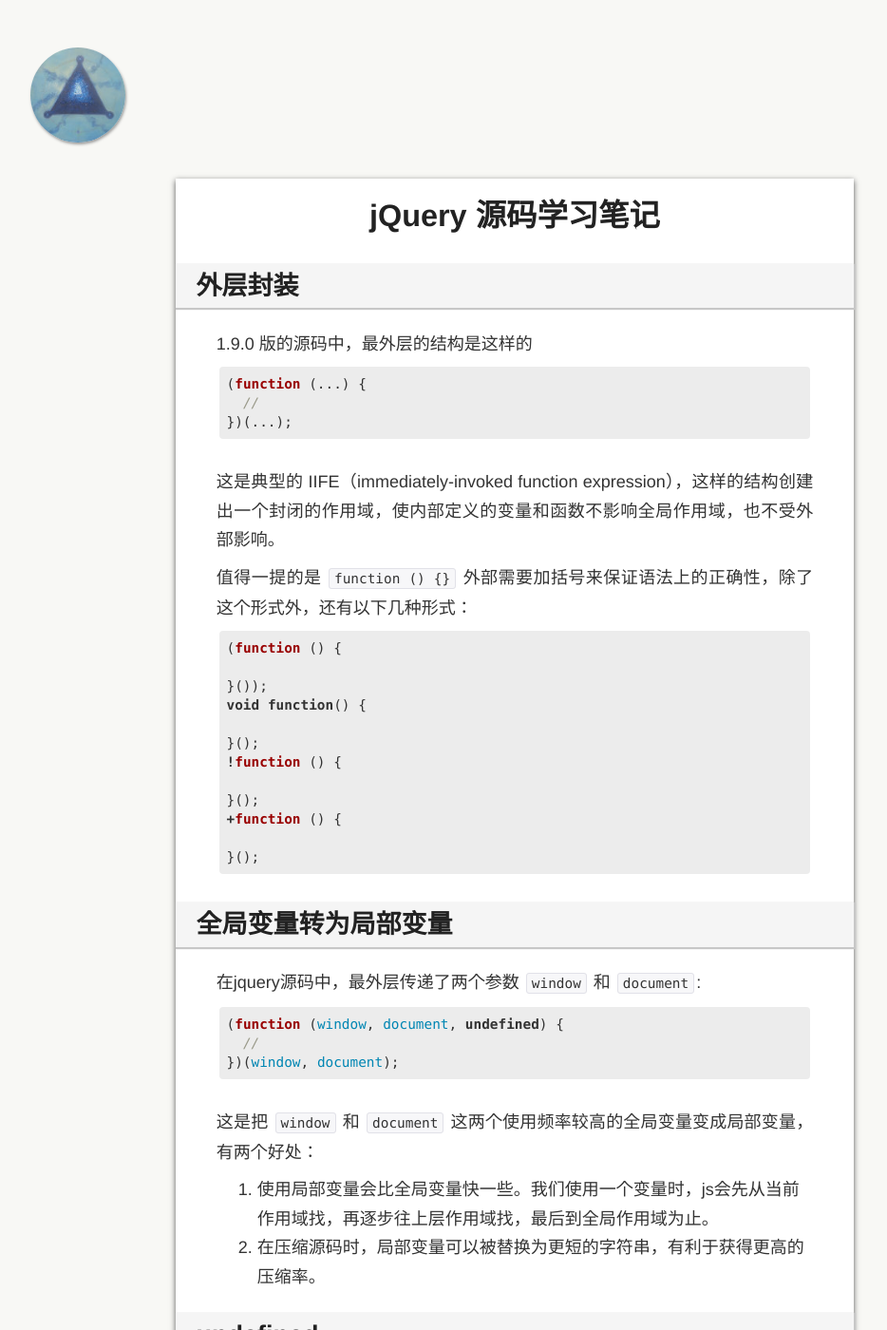
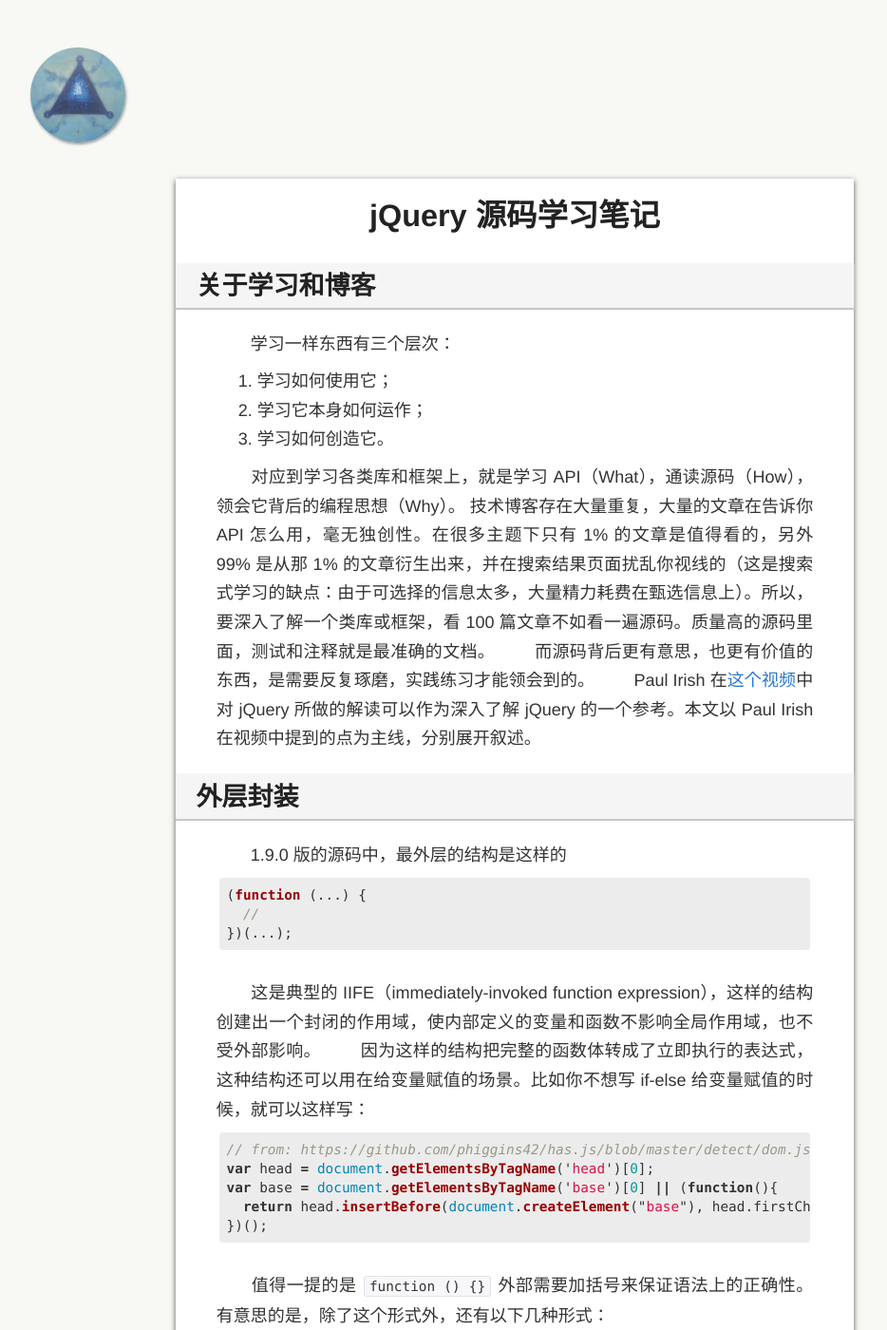
Before and after one commit to ray7551/empty, a Jekyll site: the page built from _posts/2015-08-01-jquery.md, in a window 1280 px wide and 1400 px high. Shown: the whole window at 95% size, without its empty margins (98-1032 px from the left). Built offline with Jekyll 4.4.1, drawn with Linux system fonts in a browser that asks for light colours; nearby versions of some CDN libraries; Markdown is read by kramdown in place of the engine named in the settings; comment, search, counter and statistics services are not loaded; some of the changed text lies outside the part shown.

Commit message:
add paragraph

````diff
--- a/_posts/2015-08-01-jquery.md
+++ b/_posts/2015-08-01-jquery.md
@@ -6,8 +6,20 @@
 tags: javascript
 ---
 
+### 关于学习和博客
+　　学习一样东西有三个层次：
+
+1. 学习如何使用它；
+2. 学习它本身如何运作；
+3. 学习如何创造它。
+
+　　对应到学习各类库和框架上，就是学习 API（What），通读源码（How），领会它背后的编程思想（Why）。
+技术博客存在大量重复，大量的文章在告诉你 API 怎么用，毫无独创性。在很多主题下只有 1% 的文章是值得看的，另外 99% 是从那 1% 的文章衍生出来，并在搜索结果页面扰乱你视线的（这是搜索式学习的缺点：由于可选择的信息太多，大量精力耗费在甄选信息上）。所以，要深入了解一个类库或框架，看 100 篇文章不如看一遍源码。质量高的源码里面，测试和注释就是最准确的文档。
+　　而源码背后更有意思，也更有价值的东西，是需要反复琢磨，实践练习才能领会到的。
+　　Paul Irish 在[这个视频](http://www.youtube.com/watch?v=i_qE1iAmjFg)中对 jQuery 所做的解读可以作为深入了解 jQuery  的一个参考。本文以 Paul Irish 在视频中提到的点为主线，分别展开叙述。
+
 ### 外层封装
-1.9.0 版的源码中，最外层的结构是这样的
+　　1.9.0 版的源码中，最外层的结构是这样的
 
 ```javascript
 (function (...) {
@@ -15,28 +27,37 @@
 })(...);
 ```
 
-这是典型的 IIFE（immediately-invoked function expression），这样的结构创建出一个封闭的作用域，使内部定义的变量和函数不影响全局作用域，也不受外部影响。
+　　这是典型的 IIFE（immediately-invoked function expression），这样的结构创建出一个封闭的作用域，使内部定义的变量和函数不影响全局作用域，也不受外部影响。
+　　因为这样的结构把完整的函数体转成了立即执行的表达式，这种结构还可以用在给变量赋值的场景。比如你不想写 if-else 给变量赋值的时候，就可以这样写：
 
-值得一提的是 `function () {}` 外部需要加括号来保证语法上的正确性，除了这个形式外，还有以下几种形式：
+```javascript
+// from: https://github.com/phiggins42/has.js/blob/master/detect/dom.js#L143
+var head = document.getElementsByTagName('head')[0];
+var base = document.getElementsByTagName('base')[0] || (function(){
+  return head.insertBefore(document.createElement("base"), head.firstChild);
+})();
+```
+
+　　值得一提的是 `function () {}` 外部需要加括号来保证语法上的正确性。有意思的是，除了这个形式外，还有以下几种形式：
 
 ```javascript
 (function () {
 
 }());
-void function() {
-
-}();
 !function () {
 
 }();
 +function () {
 
 }();
+void function() {
+
+}();
 ```
 
 ### 全局变量转为局部变量
 
-在jquery源码中，最外层传递了两个参数 `window` 和 `document`:
+　　在jquery源码中，最外层传递了两个参数 `window` 和 `document`:
 
 ```javascript
 (function (window, document, undefined) {
@@ -44,21 +65,21 @@
 })(window, document);
 ```
 
-这是把 `window` 和 `document` 这两个使用频率较高的全局变量变成局部变量，有两个好处：
+　　这是把 `window` 和 `document` 这两个使用频率较高的全局变量变成局部变量，有两个好处：
 1. 使用局部变量会比全局变量快一些。我们使用一个变量时，js会先从当前作用域找，再逐步往上层作用域找，最后到全局作用域为止。
 2. 在压缩源码时，局部变量可以被替换为更短的字符串，有利于获得更高的压缩率。
 
 
 ### undefined
 
-再看第三个参数 `undefined`，可以注意到在结尾处没有传入对应的参数。这种巧妙的方式保证了作用域内的 `undefined` 是真正意义上的 ‘undefined’（未被更改过的 `undefined`）。
-在 jQuery 的 [style-guide](http://contribute.jquery.org/style-guide/js/#type-checks)里，有以下方式检查变量和属性是否定义：
+　　再看第三个参数 `undefined`，可以注意到在结尾处没有传入对应的参数。这种巧妙的方式保证了作用域内的 `undefined` 是真正意义上的 ‘undefined’（未被更改过的 `undefined`）。
+　　在 jQuery 的 [style-guide](http://contribute.jquery.org/style-guide/js/#type-checks)里，有以下方式检查变量和属性是否定义：
 
 - Global Variables: typeof variable === "undefined"
 - Local Variables: variable === undefined
 - Properties: object.prop === undefined
 
-但在 IE8 下会出现这样的问题:
+　　但在 IE8 下会出现这样的问题:
 
 ```javascript
 undefined = "foo";
@@ -68,4 +89,42 @@
 // IE8 output： "eh, what?!"
 ```
 
-所以说第三个参数 `undefined` 保证了作用域内的 `undefined` 是真正意义上的“undefined”。
+　　所以说第三个参数 `undefined` 保证了作用域内的 `undefined` 是真正意义上的“undefined”。
+
+### Delayed Loop
+　　如果我们需要反复执行一个函数，每次执行完毕间歇 10s ，`setInterval` 会是首先想到的办法：
+
+```javascript
+setInterval(function() {
+	console.log(this);
+}, 10000);
+```
+
+　　但是，如果上面匿名函数本身执行的时间超过 10s ，就会出现这次循环还没有完，下次循环又开始的情况。针对这种情况，我们可以用递归的方式解决：
+
+```javascript
+(function loop(){
+	// a loot things to do
+	console.log(this);
+	setTimeout(loop, 10000);
+})();
+```
+
+　　更进一步，如果需要执行的函数里有异步任务怎么办？我们必须等待所以异步任务结束才继续下一个循环。
+
+```javascript
+function ajax(url, callback) {
+  fetch(url).then(function(response) {
+    callback(response.status);
+    return response.blob();
+  })
+}
+(function loop() {
+  ajax('http://api.github.com/user', function(responseCode) {
+    console.log(responseCode);
+    setTimeout(loop, 10000)
+  });
+})();
+```
+
+　　更复杂一点的情况是，有多个不同的异步任务 t1、t2、t3，需要串联或并联执行。在不引入 Promise 机制的情况下，可以参考 [caolan/async](https://github.com/caolan/async) 这个小巧的异步处理库的做法（本质上还是基于回调函数内递归调用）。
````
